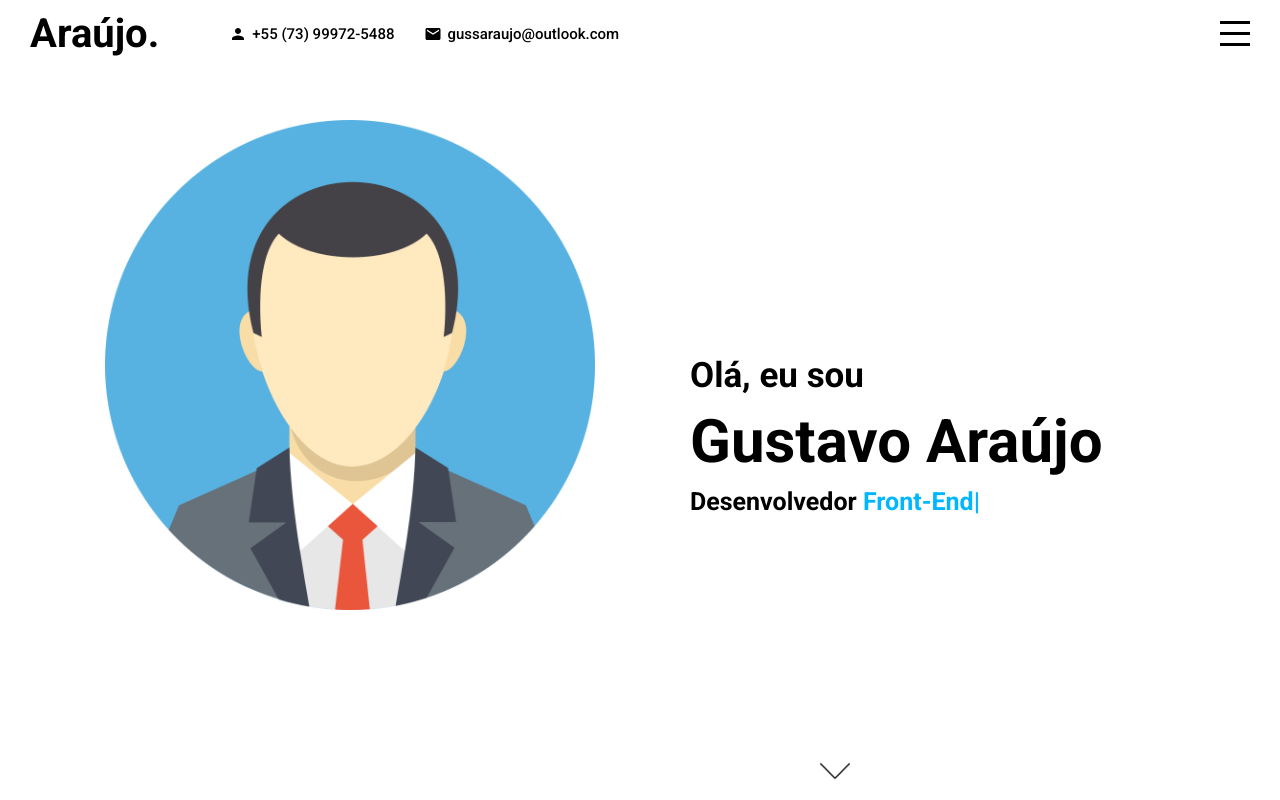
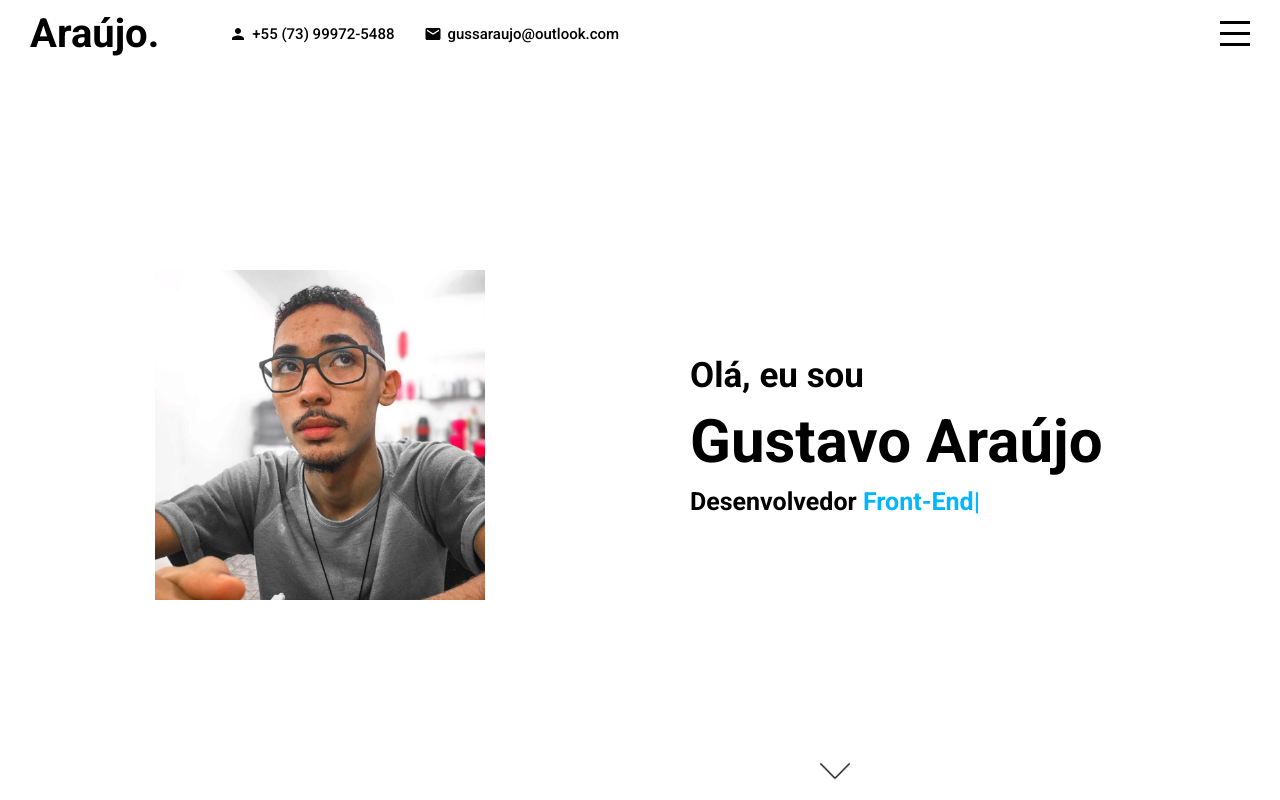
Before and after one commit to GussAraujo/my-portfolio, a React (Create React App) app: page / in a window 1280 px wide. Built offline with nearby package versions, Linux system fonts and the light colour scheme.

Commit message:
my-photo

```diff
--- a/src/components/intro/Intro.jsx
+++ b/src/components/intro/Intro.jsx
@@ -1,7 +1,7 @@
 import "./intro.scss"
 import { useEffect, useRef }from 'react'
 import { init } from "ityped"
-import avatar from "../../assets/avatar.png"
+import avatar from "../../assets/eu.jpeg"
 import down from "../../assets/down.png"
 
 export default function Intro() {
--- a/src/components/intro/intro.scss
+++ b/src/components/intro/intro.scss
@@ -12,14 +12,15 @@
   .left {
     flex: 0.5;
     overflow: hidden;
+    display: flex;
+    align-items: center;
+    justify-content: center;
 
     .imgContainer {
-      width: 700px;
-      height: 700px;
+      width: 330px;
       display: flex;
-      align-items: flex-start;
+      align-items: center;
       justify-content: center;
-      margin-top: 50px;
 
       @include mobile {
         align-items: flex-start;
```
Also changed, not shown: src/assets/eu.jpeg (added).
